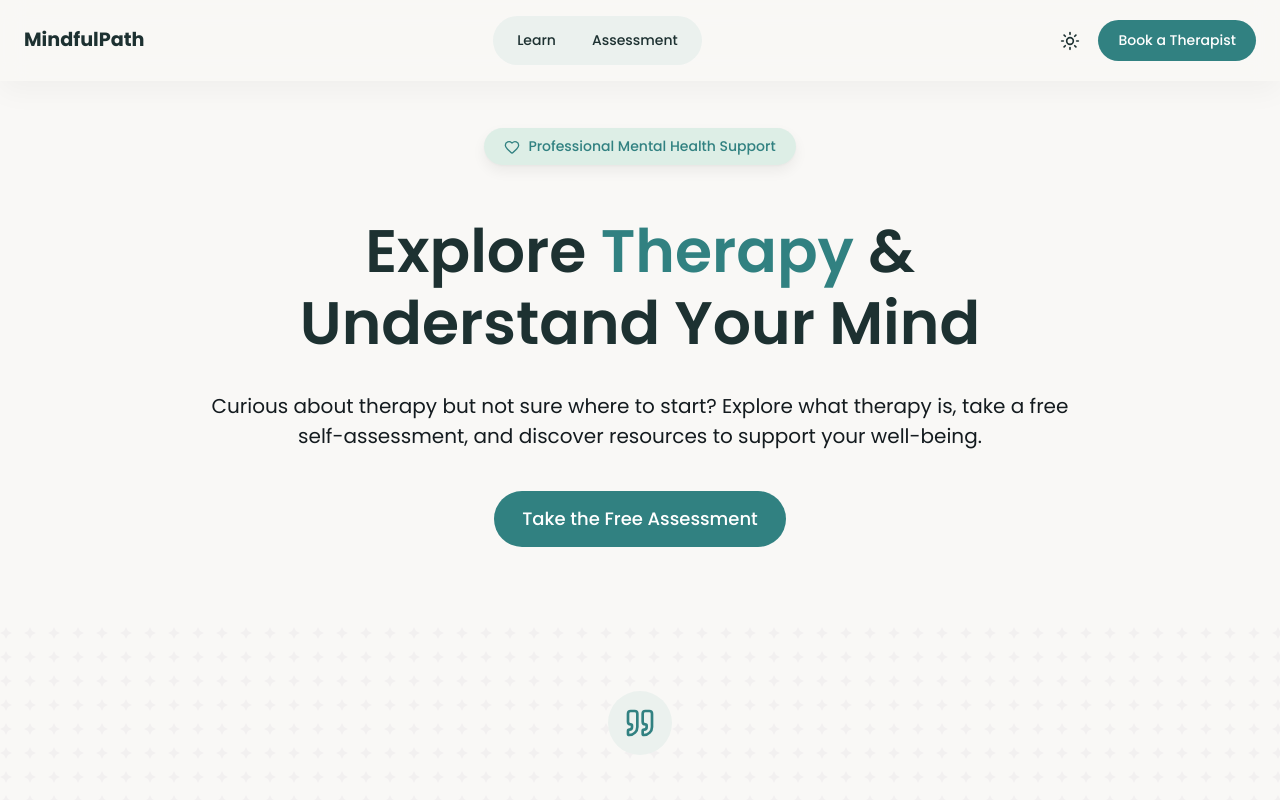
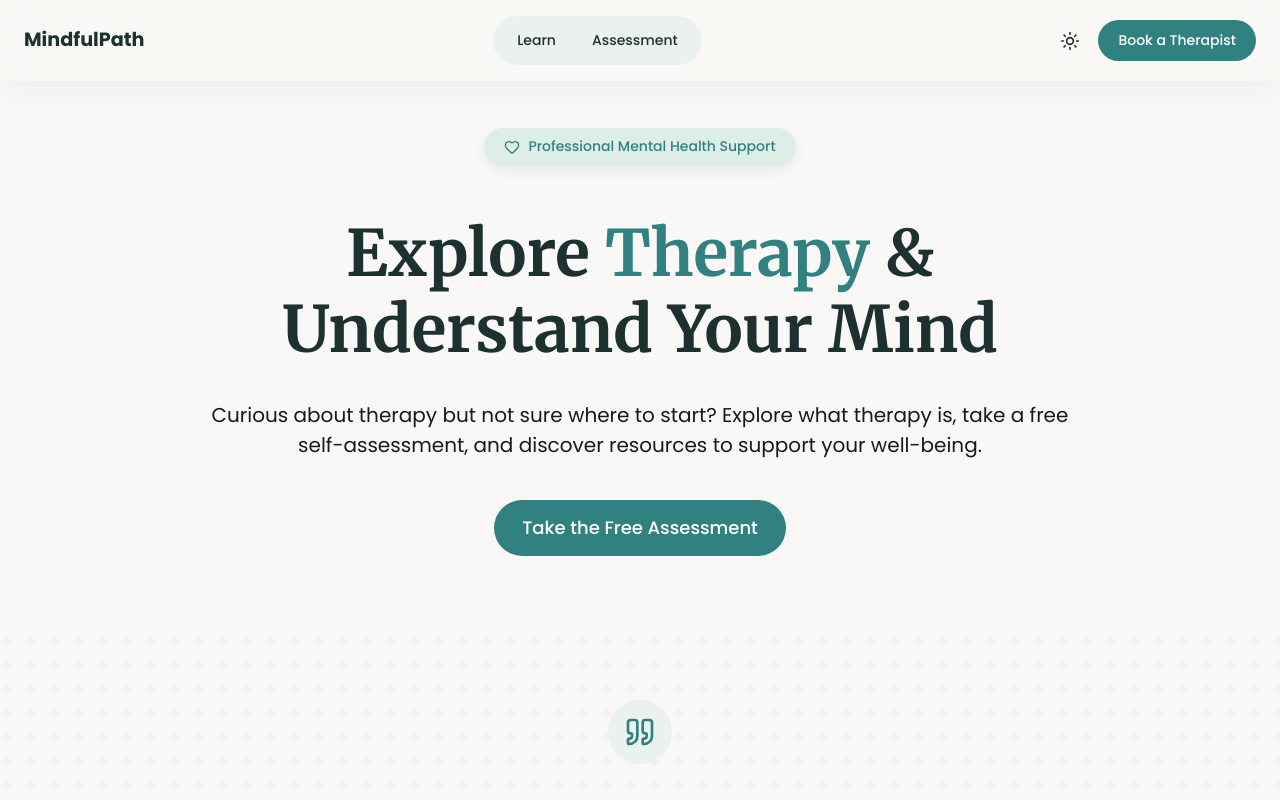
Before and after one commit to TNguyen20194/project-haven-react, a React (Vite) app: page / in a window 1280 px wide. Built offline with nearby package versions, Linux system fonts and the light colour scheme; no server answers.

Commit message:
Update styling

```diff
--- a/index.html
+++ b/index.html
@@ -11,7 +11,7 @@
     <link rel="preconnect" href="https://fonts.googleapis.com" />
     <link rel="preconnect" href="https://fonts.gstatic.com" crossorigin />
     <link
-      href="https://fonts.googleapis.com/css2?family=Lora:ital,wght@0,400..700;1,400..700&family=Merriweather:ital,opsz,wght@0,18..144,300..900;1,18..144,300..900&family=Poppins:ital,wght@0,100;0,200;0,300;0,400;0,500;0,600;0,700;0,800;0,900;1,100;1,200;1,300;1,400;1,500;1,600;1,700;1,800;1,900&family=Roboto:ital,wght@0,100..900;1,100..900&display=swap"
+      href="https://fonts.googleapis.com/css2?family=Cormorant+Garamond:ital,wght@0,300..700;1,300..700&family=Lora:ital,wght@0,400..700;1,400..700&family=Merriweather:ital,opsz,wght@0,18..144,300..900;1,18..144,300..900&family=Poppins:ital,wght@0,100;0,200;0,300;0,400;0,500;0,600;0,700;0,800;0,900;1,100;1,200;1,300;1,400;1,500;1,600;1,700;1,800;1,900&display=swap"
       rel="stylesheet"
     />
     <title>Mindful Path</title>
--- a/src/index.css
+++ b/src/index.css
@@ -4,6 +4,7 @@
 .text-secondary {
     color: hsl(var(--green-1));
 }
+/* ==========>> SECTIONS <<==========  */
 
 .section-heading {
     --fs-section: 2.75rem;
@@ -163,24 +164,6 @@ margin-top: 1.5rem;
 }
 
 /* JOURNEY */
-
-
-/* ----- RESPONSIVE ----- */
-
-@media (max-width: 770px) {
-    .service-grid {
-        grid-template-columns: repeat(2, minmax(0, 1fr));
-    }
-}
-
-@media (max-width: 670px) {
-    .service-grid {
-        grid-template-columns: 1fr;
-    }
-    .footer-grid {
-        grid-template-columns: 1fr;
-    }
-}
 
 /* ======== AUTH PAGE ======== */
 .auth-page {
--- a/src/sections/cta banner/CTABannerSection.tsx
+++ b/src/sections/cta banner/CTABannerSection.tsx
@@ -22,17 +22,18 @@ const CTABannerSection = () => {
         </p>
 
         <div className="flex items-center justify-center gap-4 pt-4 mt-9">
-            <span className="h-px w-10 bg-white/40"></span>
+            <span className="h-px w-10 bg-[hsl(var(--white)/0.5)]"></span>
             <Flower2 className="w-5 h-5 text-[hsl(var(--soft-white))]" />
-            <span className="h-[2px] w-10 bg-white/40"></span>
+            <span className="h-[2px] w-10 bg-[hsl(var(--white)/0.5)]"></span>
         </div>
 
-        <div className="flex align-center justify-center gap-4 mt-8">
+        <div className="flex flex-col md:flex-row items-center justify-center gap-4 mt-8 ">
           <Button
             type="button"
             aria-label="Book a Consultation"
             variant="secondary"
             size="lg"
+            className="w-[294px]"
           >
             Book a Consultation
           </Button>
--- a/src/sections/hero/hero.style.css
+++ b/src/sections/hero/hero.style.css
@@ -11,10 +11,11 @@
 
 .hero-title {
     /* white-space: nowrap; */
-    font-size: 3.75rem;
+    font-family: "Merriweather", "Poppins", sans-serif;
+    font-size: 4rem;
     line-height: 1.2;
     margin-top: 2rem;
-    font-weight: var(--fw-medium-2);
+    font-weight: var(--fw-dark);
     color: hsl(var(--green-1));
 }
 
--- a/src/sections/howwehelp/HowWeHelpSection.tsx
+++ b/src/sections/howwehelp/HowWeHelpSection.tsx
@@ -36,7 +36,12 @@ const HowWeCanHelpSection = () => {
       <div className="service-container__inner">
         <Badge icon={Sparkles} className="mb-[2rem]">Discover What Therapy Can Offer</Badge>
         <h2 className="section-heading mb-5">What You'll Learn</h2>
-        <p className="mb-15">Whether you're simply curious or considering therapy, these resources can help you understand what to expect.</p>
+
+         <p className="mx-auto max-w-[42rem] text-center text-[hsl(var(--primary-alt))] mb-12">
+            Whether you're simply curious or considering therapy, these resources can help you understand what to expect.
+          </p>
+
+
         <div className="service-grid">
           {
             educationCards.map(({icon:Icon, title, body, iconClass }) => {
--- a/src/sections/howwehelp/howwehelp.style.css
+++ b/src/sections/howwehelp/howwehelp.style.css
@@ -61,3 +61,16 @@
 .icon-sun {
     color: hsl(var(--accent));
 }
+
+/* ==========>> RESPONSIVE <<==========  */
+@media (max-width: 770px) {
+     .service-grid {
+    grid-template-columns: repeat(2, minmax(0, 1fr));
+  }
+}
+
+@media (max-width: 670px) {
+     .service-grid {
+    grid-template-columns: 1fr;
+    }
+}
```
